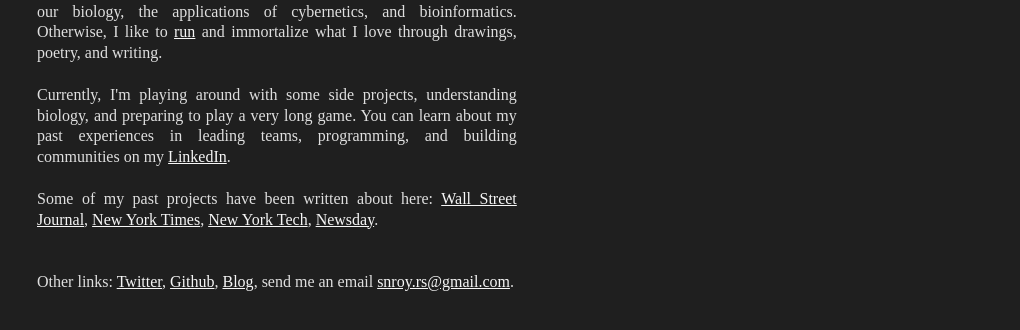
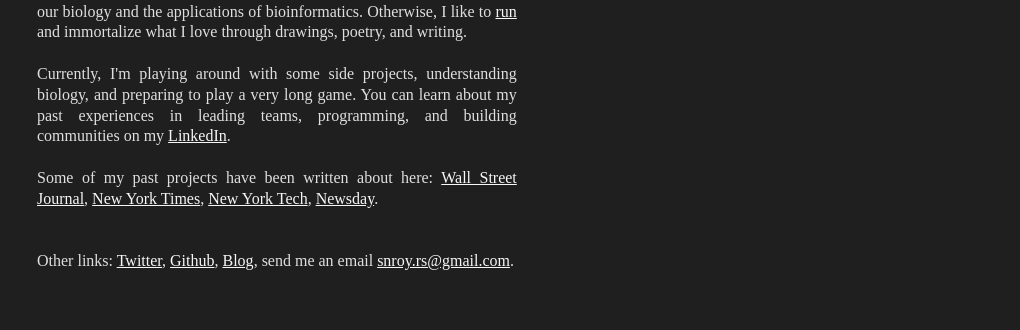
Before and after one commit to snroy-rs/snroy-rs.github.io, a plain HTML site: page index.html in a window 1280 px wide. Shown: the part 332-662 px from the top of the page, without its empty margins (55-1075 px from the left). Drawn offline with Linux system fonts and the light colour scheme; a script that the page names is missing; a web font is replaced by a local one.

Commit message:
Update index.html

```diff
--- a/index.html
+++ b/index.html
@@ -84,7 +84,7 @@
        Currently, I'm writing my first research paper under the guidance of Dorottya Demszky from the Stanford NLP group to understand how our emotions have changed throughout the pandemic. In parallel, I am working on a few other projects that I will be delighted to share here very soon! You can learn about my past experiences in leading teams, programming, and building communities on my <a href="https://www.linkedin.com/in/snigdha-roy/" target="_blank">LinkedIn</a>.
        <br>
        <br> -->
-       <p> Hi, I'm Snigdha! I am a computational biology student. We live in an age of multiple tipping points. The ones I'm seeking clarity on are related to our biology, the applications of cybernetics, and bioinformatics. Otherwise, I like to <a href="https://www.strava.com/athletes/105854340" target="_blank">run</a> and immortalize what I love through drawings, poetry, and writing.
+       <p> Hi, I'm Snigdha! I am a computational biology student. We live in an age of multiple tipping points. The ones I'm seeking clarity on are related to our biology and the applications of bioinformatics. Otherwise, I like to <a href="https://www.strava.com/athletes/105854340" target="_blank">run</a> and immortalize what I love through drawings, poetry, and writing.
          <br>
          <br>
         Currently, I'm playing around with some side projects, understanding biology, and preparing to play a very long game. You can learn about my past experiences in leading teams, programming, and building communities on my <a href="https://www.linkedin.com/in/snigdha-roy/" target="_blank">LinkedIn</a>.
```
